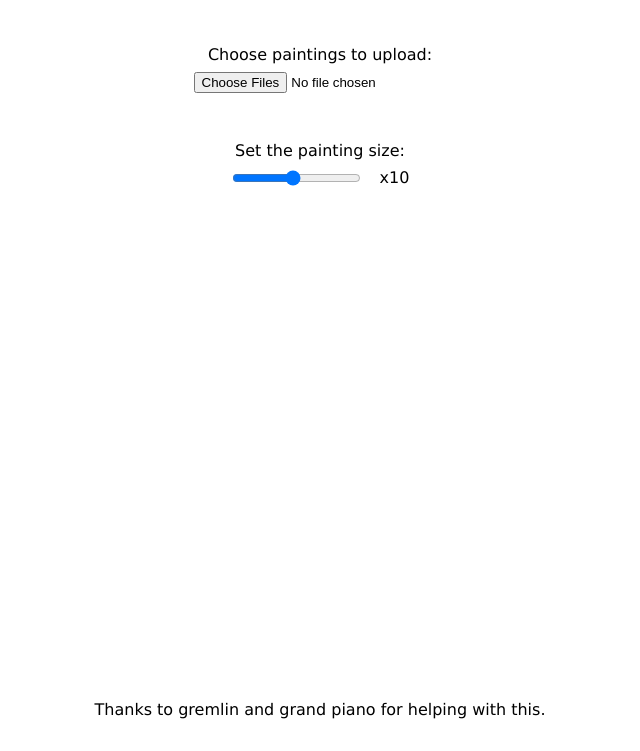
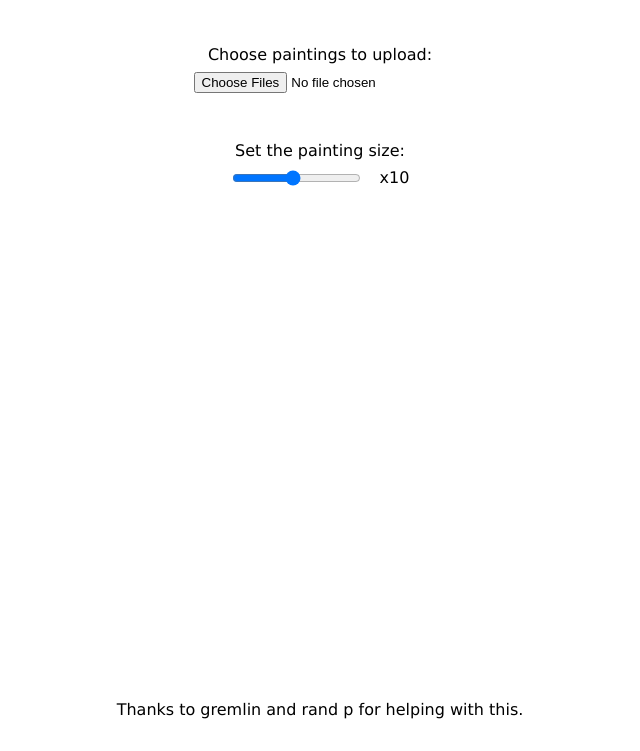
Before and after one commit to Kayliii/Lingo-Painting-Renderer, a plain HTML site: page index.html in a window 1280 px wide. Shown: the part 89-840 px from the top of the page, without its empty margins (320-960 px from the left). Drawn offline with Linux system fonts and the light colour scheme.

Commit message:
Update index.html

```diff
--- a/index.html
+++ b/index.html
@@ -26,7 +26,7 @@
     <div id='gallery'></div>
   </main>
   <div id='credits'>
-    Thanks to gremlin and grand piano for helping with this.
+    Thanks to gremlin and rand p for helping with this.
   </div>
   <script src='meshlibs.js'></script>
   <script src='main.js'></script>
```
